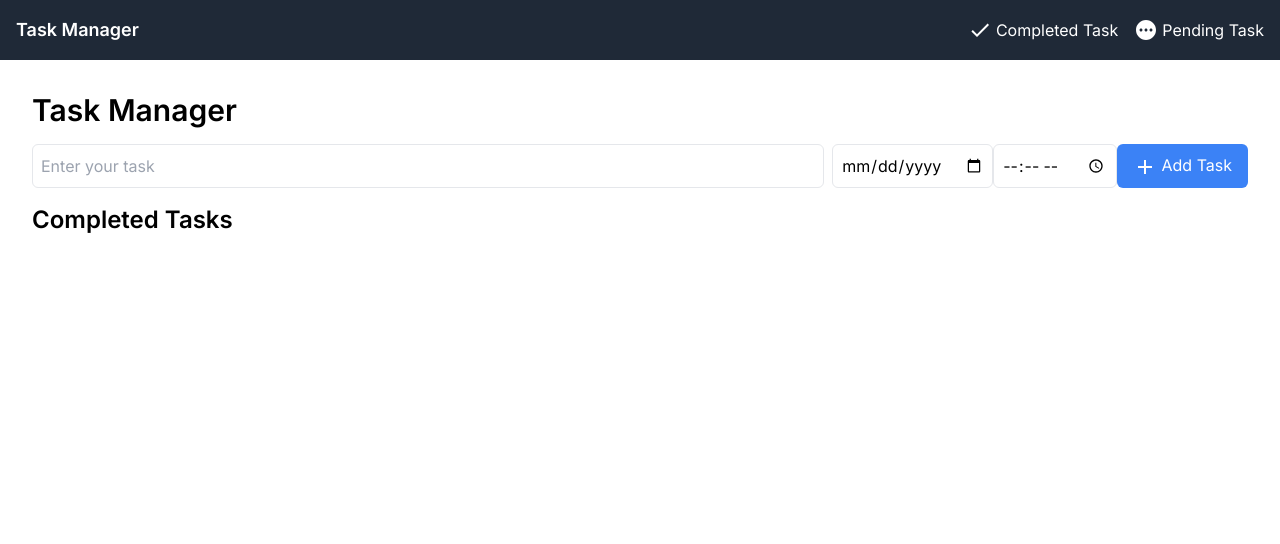
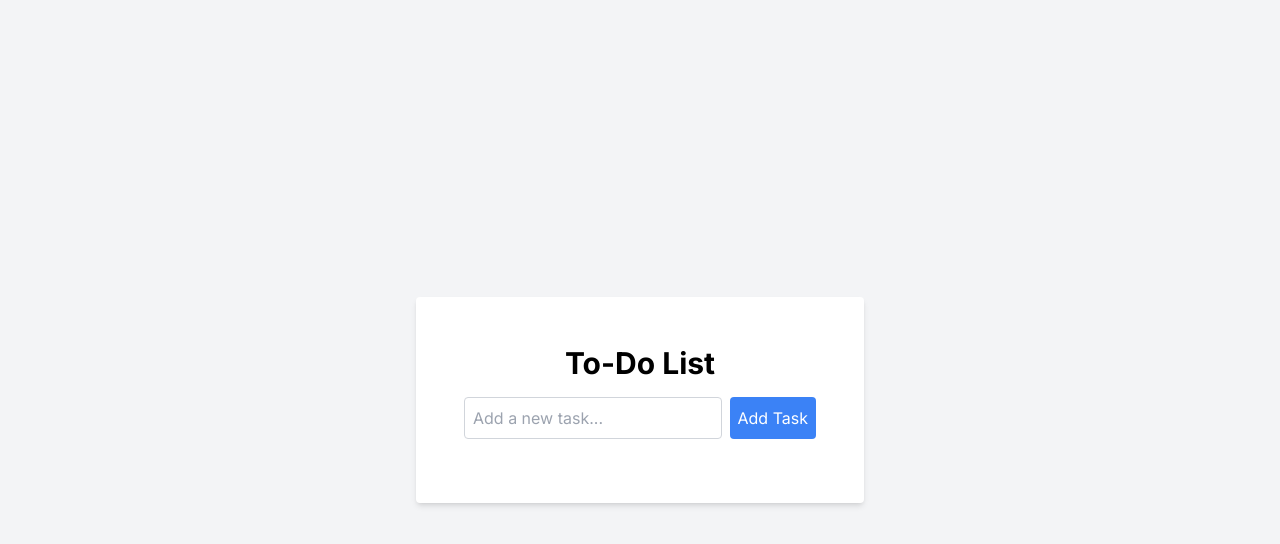
Before and after one commit to group14000/To-Do-App, a Next.js app: page / in a window 1280 px wide. Shown: the top 544 px of the page. Built offline with nearby package versions, Linux system fonts and the light colour scheme.

Commit message:
code is simplified

```diff
--- a/app/page.js
+++ b/app/page.js
@@ -1,23 +1,11 @@
-"use client";
-import Navbar from "@/components/navbar/Navbar";
-import TaskManager from "@/components/taskManager/TaskManager";
-import { useState } from 'react';
+import TodoApp from "@/components/TodoApp";
 
 export default function Home() {
-  const [showCompleted, setShowCompleted] = useState(false);
-
-  const handleShowCompleted = () => {
-    setShowCompleted(true);
-  };
-
-  const handleShowPending = () => {
-    setShowCompleted(false);
-  };
-
   return (
-    <>
-      <Navbar onShowCompleted={handleShowCompleted} onShowPending={handleShowPending} />
-      <TaskManager showCompleted={showCompleted} />
-    </>
+    <div className="bg-gray-100 min-h-screen flex items-center justify-center">
+      <div className="bg-white p-8 rounded shadow-md w-full max-w-md">
+        <TodoApp />
+      </div>
+    </div>
   );
 }
--- /dev/null
+++ b/components/TodoApp.js
@@ -0,0 +1,80 @@
+"use client";
+// pages/index.js
+import { useState } from "react";
+
+const TodoApp = () => {
+  const [tasks, setTasks] = useState([]);
+  const [newTask, setNewTask] = useState("");
+
+  const addTask = () => {
+    if (newTask.trim() !== "") {
+      setTasks([...tasks, { id: Date.now(), text: newTask, completed: false }]);
+      setNewTask("");
+    }
+  };
+
+  const removeTask = (taskId) => {
+    setTasks(tasks.filter((task) => task.id !== taskId));
+  };
+
+  const toggleCompletion = (taskId) => {
+    setTasks(
+      tasks.map((task) =>
+        task.id === taskId ? { ...task, completed: !task.completed } : task
+      )
+    );
+  };
+
+  return (
+    <div className="container mx-auto p-4 max-w-md">
+      <h1 className="text-3xl font-bold mb-4 text-center">To-Do List</h1>
+
+      <div className="mb-4 flex">
+        <input
+          type="text"
+          value={newTask}
+          onChange={(e) => setNewTask(e.target.value)}
+          placeholder="Add a new task..."
+          className="flex-grow p-2 border border-gray-300 rounded"
+        />
+        <button
+          onClick={addTask}
+          className="ml-2 bg-blue-500 text-white p-2 rounded"
+        >
+          Add Task
+        </button>
+      </div>
+
+      <ul>
+        {tasks.map((task) => (
+          <li
+            key={task.id}
+            className={`mb-2 p-2 border ${
+              task.completed ? "bg-green-100" : "bg-white"
+            } flex items-center justify-between`}
+          >
+            <div className="flex items-center">
+              <input
+                type="checkbox"
+                checked={task.completed}
+                onChange={() => toggleCompletion(task.id)}
+                className="mr-2"
+              />
+              <span className={task.completed ? "line-through" : ""}>
+                {task.text}
+              </span>
+            </div>
+            <button
+              onClick={() => removeTask(task.id)}
+              className="text-red-500"
+            >
+              Remove
+            </button>
+          </li>
+        ))}
+      </ul>
+    </div>
+  );
+};
+
+export default TodoApp;
--- a/components/navbar/Navbar.js
+++ /dev/null
@@ -1,49 +0,0 @@
-"use client";
-import React, { useState } from 'react';
-import DoneIcon from '@mui/icons-material/Done';
-import PendingIcon from '@mui/icons-material/Pending';
-
-const Navbar = ({ onShowCompleted, onShowPending }) => {
-  const [showPending, setShowPending] = useState(true);
-
-  const handleShowCompleted = () => {
-    setShowPending(false);
-    onShowCompleted();
-  };
-
-  const handleShowPending = () => {
-    setShowPending(true);
-    onShowPending();
-  };
-
-  return (
-    <nav className="bg-gray-800 p-4">
-      <div className="container mx-auto flex justify-between items-center">
-        <div className="text-white text-lg font-semibold">Task Manager</div>
-        <div className="flex space-x-4">
-          <NavItem
-            icon={<DoneIcon />}
-            label="Completed Task"
-            onClick={handleShowCompleted}
-          />
-          <NavItem
-            icon={<PendingIcon />}
-            label={showPending ? "Pending Task" : "All Task"}
-            onClick={handleShowPending}
-          />
-        </div>
-      </div>
-    </nav>
-  );
-};
-
-const NavItem = ({ icon, label, onClick }) => {
-  return (
-    <div className="flex items-center space-x-1 text-white cursor-pointer" onClick={onClick}>
-      {icon}
-      <span>{label}</span>
-    </div>
-  );
-};
-
-export default Navbar;
--- a/components/taskManager/TaskManager.js
+++ /dev/null
@@ -1,148 +0,0 @@
-"use client";
-import React, { useState, useEffect } from "react";
-import AddIcon from "@mui/icons-material/Add";
-import DeleteIcon from "@mui/icons-material/Delete";
-const TaskManager = ({ onTaskCompleted, onTaskRestored }) => {
-  const [tasks, setTasks] = useState([]);
-  const [completedTasks, setCompletedTasks] = useState([]);
-  const [newTask, setNewTask] = useState("");
-  const [selectedDate, setSelectedDate] = useState("");
-  const [selectedTime, setSelectedTime] = useState("");
-  const [selectedTaskId, setSelectedTaskId] = useState(null);
-
-  useEffect(() => {
-    // Load tasks from local storage on component mount
-    const storedTasks = JSON.parse(localStorage.getItem("tasks")) || [];
-    setTasks(storedTasks);
-  }, []);
-
-  useEffect(() => {
-    // Save tasks to local storage whenever the tasks state changes
-    localStorage.setItem("tasks", JSON.stringify(tasks));
-  }, [tasks]);
-
-  const handleAddTask = () => {
-    if (newTask.trim() !== "" && selectedDate !== "" && selectedTime !== "") {
-      const task = {
-        id: Date.now(),
-        text: newTask,
-        date: selectedDate,
-        time: selectedTime,
-      };
-      setTasks([...tasks, task]);
-      setNewTask("");
-      setSelectedDate("");
-      setSelectedTime("");
-    }
-  };
-
-  const handleDeleteTask = () => {
-    if (selectedTaskId) {
-      const deletedTask = tasks.find((task) => task.id === selectedTaskId);
-
-      // Move task to completed tasks
-      setCompletedTasks([...completedTasks, deletedTask]);
-
-      // Update the task list
-      setTasks(tasks.filter((task) => task.id !== selectedTaskId));
-      setSelectedTaskId(null);
-
-      // Notify parent about the completed task
-      onTaskCompleted(deletedTask);
-    }
-  };
-
-  const handleRestoreTask = (restoredTask) => {
-    // Move task back to tasks
-    setTasks([...tasks, restoredTask]);
-
-    // Remove task from completed tasks
-    setCompletedTasks(
-      completedTasks.filter((task) => task.id !== restoredTask.id)
-    );
-
-    // Notify parent about the restored task
-    onTaskRestored(restoredTask);
-  };
-
-  // ... (existing code)
-
-  return (
-    <div className="container mx-auto p-8">
-      <div className="text-3xl font-semibold mb-4">Task Manager</div>
-
-      {/* Add Task Form */}
-      <div className="mb-4 flex">
-        <input
-          type="text"
-          placeholder="Enter your task"
-          className="flex-grow p-2 mr-2 border rounded-md"
-          value={newTask}
-          onChange={(e) => setNewTask(e.target.value)}
-        />
-        <input
-          type="date"
-          className="p-2 border rounded-md"
-          value={selectedDate}
-          onChange={(e) => setSelectedDate(e.target.value)}
-        />
-        <input
-          type="time"
-          className="p-2 border rounded-md"
-          value={selectedTime}
-          onChange={(e) => setSelectedTime(e.target.value)}
-        />
-        <button
-          className="bg-blue-500 text-white px-4 py-2 rounded-md"
-          onClick={handleAddTask}
-        >
-          <AddIcon /> Add Task
-        </button>
-      </div>
-
-      {/* Task List */}
-      <ul className="list-disc pl-4">
-        {tasks.map((task) => (
-          <li key={task.id} className="flex items-center mb-2">
-            <input
-              type="radio"
-              name="taskRadio"
-              id={`taskRadio_${task.id}`}
-              checked={selectedTaskId === task.id}
-              onChange={() => setSelectedTaskId(task.id)}
-            />
-            <label htmlFor={`taskRadio_${task.id}`} className="ml-2">
-              {task.text} - {task.date} - {task.time}
-            </label>
-            <button
-              className="bg-red-500 text-white px-2 py-1 rounded-md ml-4"
-              onClick={handleDeleteTask}
-            >
-              <DeleteIcon />
-            </button>
-          </li>
-        ))}
-      </ul>
-
-      {/* Completed Task List */}
-      <div className="mb-4">
-        <div className="text-2xl font-semibold mb-2">Completed Tasks</div>
-        <ul className="list-disc pl-4">
-          {completedTasks.map((task) => (
-            <li key={task.id} className="flex items-center mb-2">
-              {/* ... (similar to existing code) */}
-              <button
-                className="bg-green-500 text-white px-2 py-1 rounded-md ml-4"
-                onClick={() => handleRestoreTask(task)}
-              >
-                Restore
-              </button>
-            </li>
-          ))}
-        </ul>
-      </div>
-    </div>
-  );
-};
-
-export default TaskManager;
```
